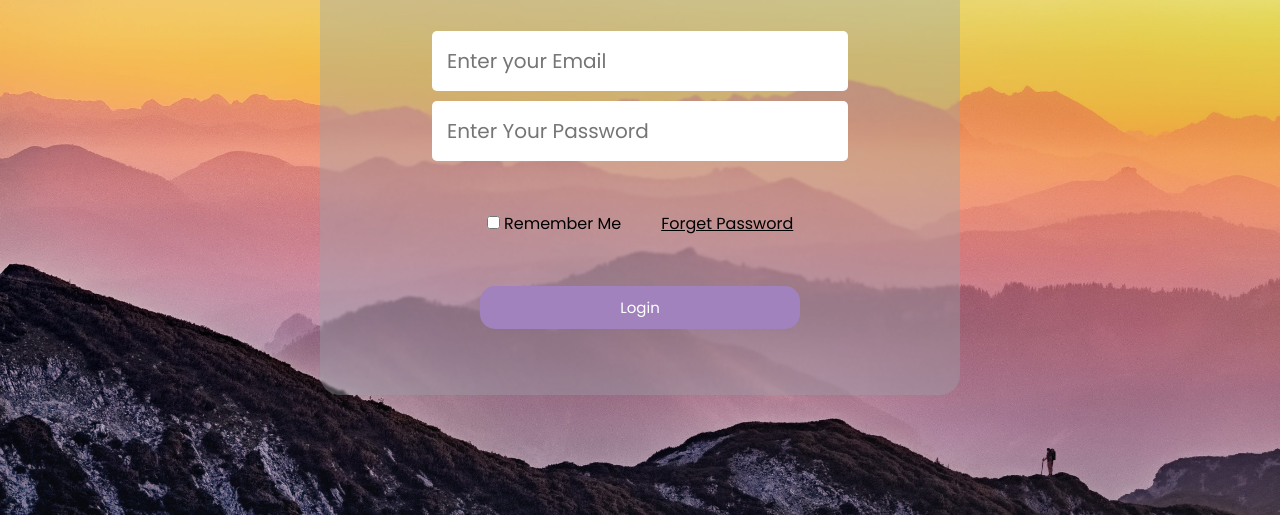
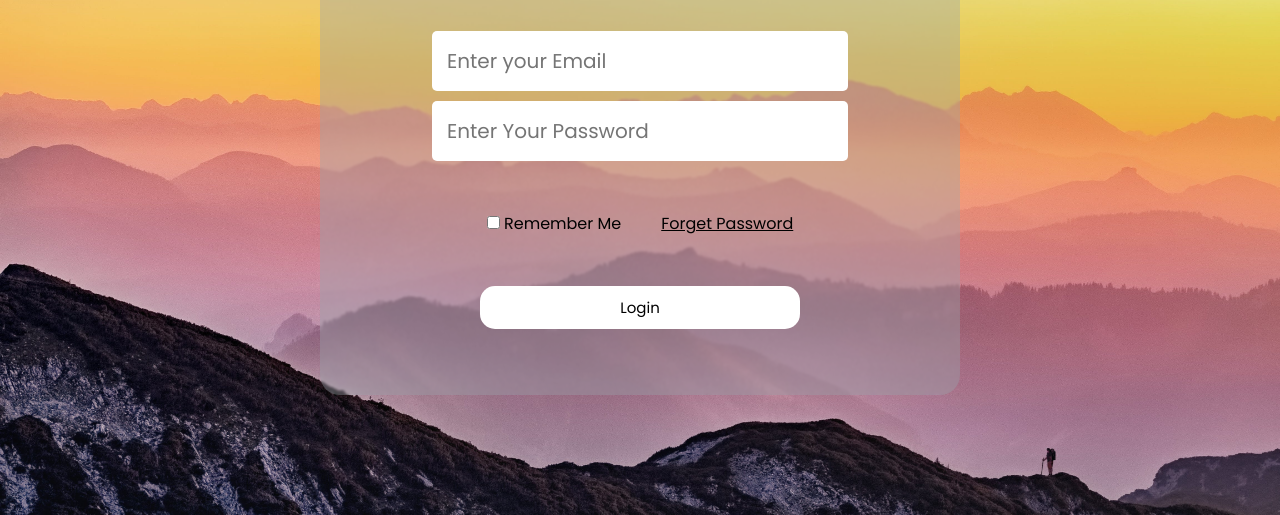
Before and after one commit to mubsharhussain/HTML-CSS-Login-page-, a plain HTML site: page index.html in a window 1280 px wide. In both pictures the pointer is over the button "Login". Shown: the part 285-800 px from the top of the page. Drawn offline with Linux system fonts and the light colour scheme; a web font is replaced by a local one.

Commit message:
make button hover affect

```diff
--- a/style.css
+++ b/style.css
@@ -67,5 +67,6 @@ button{
     color: #ffffff;
 }
 button:hover{
-    color: ;
+    color: black;
+    background-color: #ffffff;
 }
```
